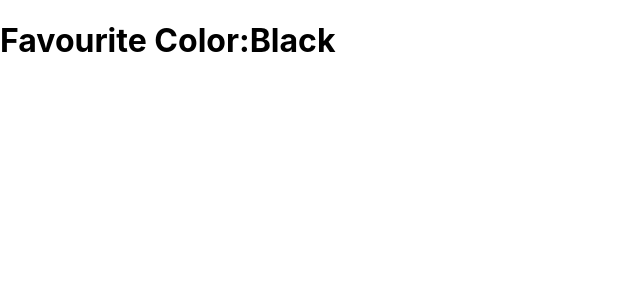
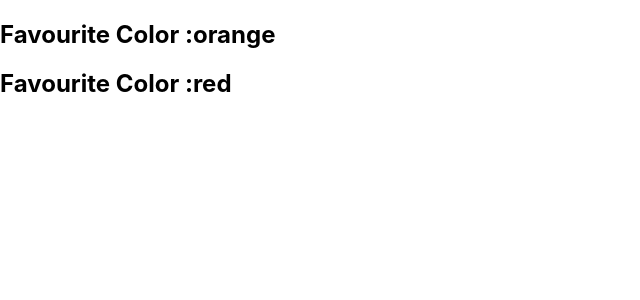
Before and after one commit to Manoj4003/Reactjs-fresh-start, a React (Create React App) app: page / in a window 1280 px wide. Shown: the top 300 px of the page, without its empty margins (0-640 px from the left). Built offline with nearby package versions, Linux system fonts and the light colour scheme; the HTML template or start-up script is replaced by a standard one.

Commit message:
events forms lifeCycle conditional_rendering

```diff
--- a/src/App.js
+++ b/src/App.js
@@ -12,6 +12,7 @@
 // import UsingClass from "./components/state/UsingClass";
 
 import LifeCycleMount from "./components/lifeCycle/LifeCycleMount";
+import LifeCycleUpdate from "./components/lifeCycle/LifeCycleUpdate";
 
 function App() {
   return (
@@ -49,7 +50,10 @@ function App() {
       {/* <Form_Concept/> */}
 
       {/* Life Cycle Concepts */}
-      <LifeCycleMount/>
+      <LifeCycleMount color="white"/>
+      <LifeCycleUpdate/>
+
+
     </div>
   );
 }
--- a/src/components/lifeCycle/LifeCycleMount.jsx
+++ b/src/components/lifeCycle/LifeCycleMount.jsx
@@ -1,19 +1,41 @@
 import React, { Component } from 'react'
 
 export default class LifeCycleMount extends Component {
-    constructor(props) {
-        super(props);
-        this.state={
-            favColor:'Black'
-        }
-        console.log("Constructor is always executed  any other methods")
+  constructor(props) {
+    console.log("Constructor is always executed before all other methods execute");
+
+    super(props);
+
+    this.state={
+      favouriteColor:'red'
     }
+
+  }
+  // static getDerivedStateFromProps(props,state)
+  // {
+  //   console.log("Executes after the constaructor befor the render method")
+  //   return {favouriteColor:props.color}
+  // }/
+  //This is like im the boss im not going to give any permission for remaining Operations
+
+  componentDidMount()
+  {
+    console.log("This is executes after the render method and render again");
+   setTimeout(()=>{
+     this.setState({
+      favouriteColor:'orange'
+    }
+  )
+   },(1000))
+  }
   render() {
-    console.log("Render Executed");
+      console.log("render executes")
+    return (
 
-    return (
+
       <div>
-        <h1>Favourite Color:{this.state.favColor}</h1>
+
+        <h2>Favourite Color :{this.state.favouriteColor}</h2>
       </div>
     )
   }
--- /dev/null
+++ b/src/components/lifeCycle/LifeCycleUpdate.jsx
@@ -0,0 +1,31 @@
+import React, { Component } from 'react'
+
+export default class LifeCycleUpdate extends Component {
+    constructor(props) {
+        console.log("Constructor is always executed before all other methods execute");
+
+        super(props);
+
+        this.state = {
+            favouriteColor: 'red'
+        }
+
+    }
+    // static getDerivedStateFromProps(props,state)
+    // {
+    //   console.log("Executes after the constaructor befor the render method")
+    //   return {favouriteColor:props.color}
+    // }
+    render() {
+        console.log("render executes")
+        return (
+
+
+            <div>
+
+                <h2>Favourite Color :{this.state.favouriteColor}</h2>
+            </div>
+
+        )
+    }
+}
```
